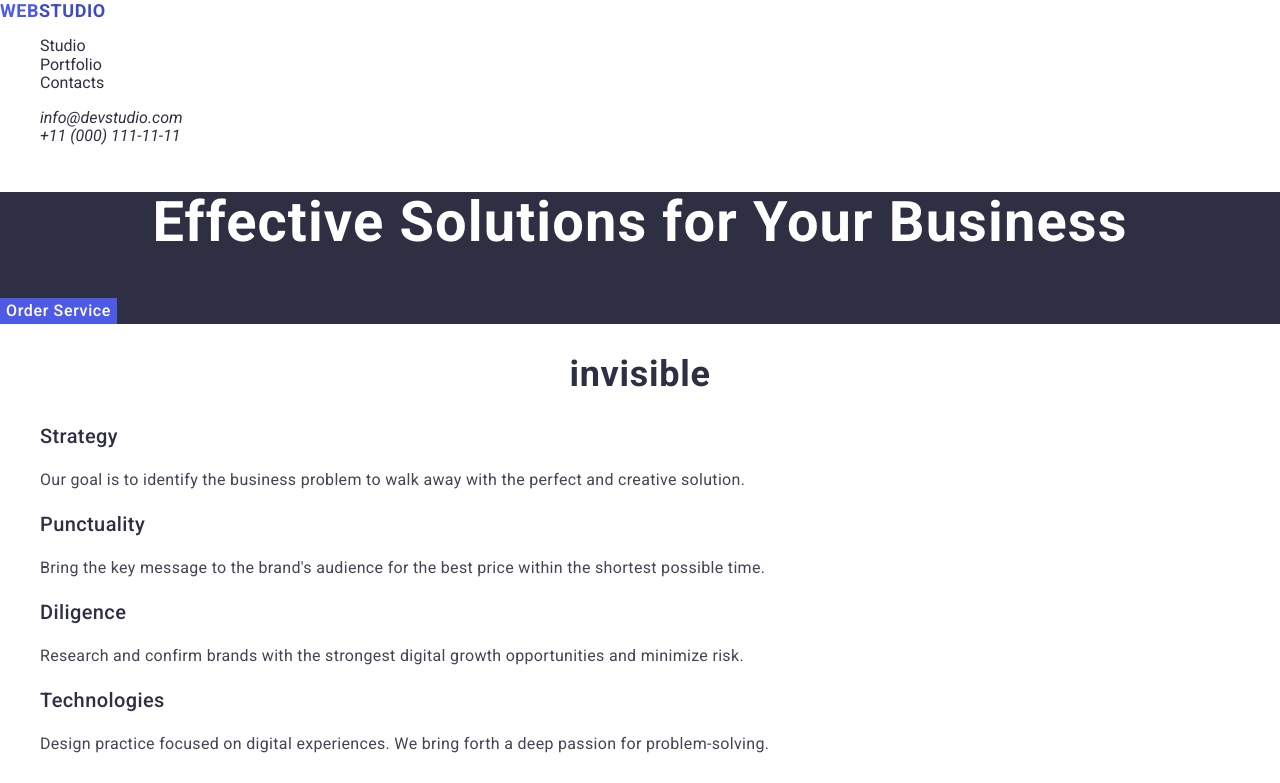
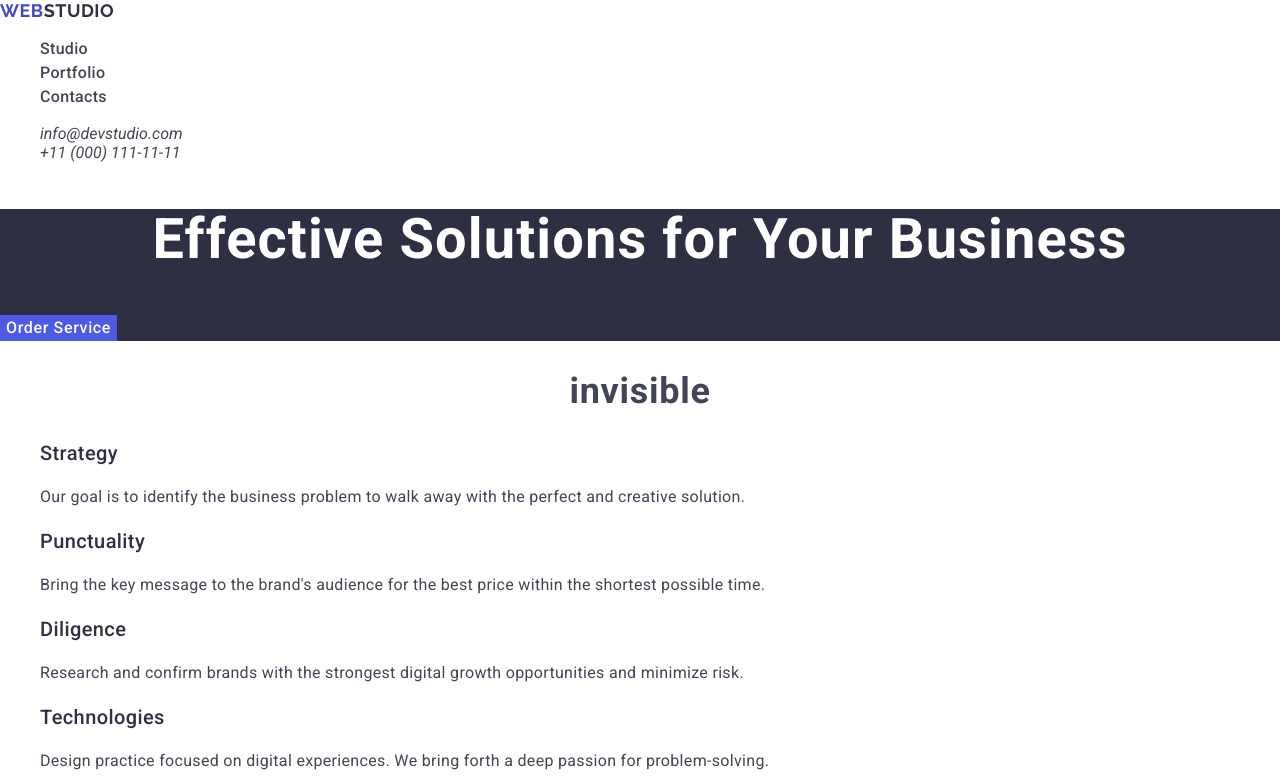
Before and after one commit to IvanTeplykh/goit-markup-hw-02, a plain HTML site: page index.html in a window 1280 px wide. Shown: the top 783 px of the page. Drawn offline with nearby package versions, Linux system fonts and the light colour scheme.

Commit message:
01.11.25 01

```diff
--- a/css/styles.css
+++ b/css/styles.css
@@ -1,6 +1,7 @@
 body {
     font-family: 'Roboto', sans-serif;
-    color: #2E2F42;
+    color: #434455;
+    background-color: #FFFFFF;
 }
 header{
     background-color: white;
@@ -12,23 +13,35 @@ header a {
     text-decoration: none;
     color: currentColor;
 }
-header a:hover {
+header a:focus,  header a:hover {
     color: #404BBF;
+}
+.logo {
+    font-family: 'Raleway', sans-serif;
+    font-size: 18px;
+    font-weight: 700;
+    line-height: 1.17;
+    letter-spacing: 0.03em;
+    text-transform: uppercase;
+    text-decoration: none;
+    color: #4d5ae5;
+}
+.accent {
+    color: #2e2f42;
+}
+.studio {
+    font-size: 16px;
+    font-weight: 500;
+    line-height: 1.5;
+    letter-spacing: 0.02em;
 }
 .studio:active {
     text-decoration: underline;
 }
-.logo {
-    font-size: 18px;
-    font-weight: 700;
-    line-height: 1.16667;
-    letter-spacing: 0.03em;
-    text-transform: uppercase;
-    text-decoration: none;
+.addres {
+    font-style: normal;
 }
-.accent {
-    color: #4D5AE5;
-}
+
 .main_first_section {
     background-color: #2E2F42;
 }
--- a/index.html
+++ b/index.html
@@ -16,14 +16,14 @@
 <body>
     <header>
         <nav>
-        <a href="./index.html" class="logo"><span class="accent">Web</span>Studio</a>
+        <a href="./index.html" class="logo">Web<span class="accent">Studio</span></a>
         <ul>
-            <li><a href="" class="studio">Studio</a></li>
-            <li><a href="">Portfolio</a></li>
-            <li><a href="">Contacts</a></li>
+            <li><a href="./index.htm" class="studio">Studio</a></li>
+            <li><a href="" class="studio">Portfolio</a></li>
+            <li><a href="" class="studio">Contacts</a></li>
         </ul>
         </nav>
-        <address>
+        <address class="address">
             <ul>
             <li><a href="mailto:info@devstudio.com">info@devstudio.com</a></li>
             <li><a href="tel:+110001111111">+11 (000) 111-11-11</a></li>
@@ -126,7 +126,7 @@
         </section>
     </main>
     <footer>
-        <a href="./index.html" class="logo"><span class="accent">Web</span>Studio</a>
+        <a href="./index.html" class="logo">Web<span class="accent">Studio</span></a>
             <p>Increase the flow of customers and sales for your business with digital marketing & growth solutions.
             </p>
     </footer>
```
